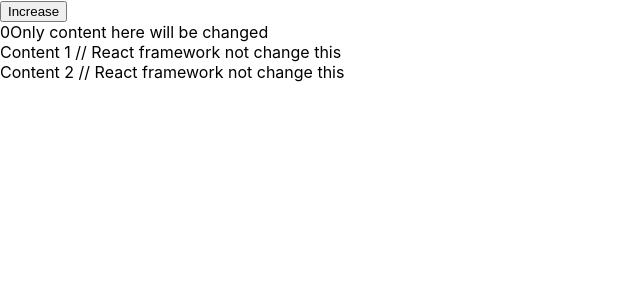
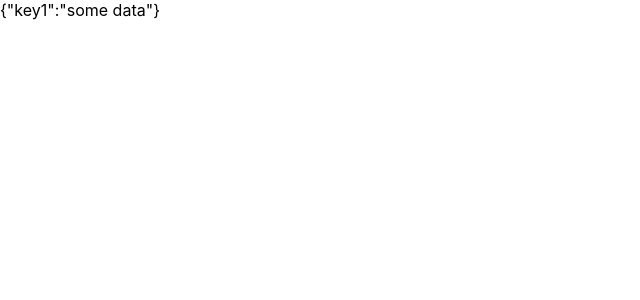
Before and after one commit to quangminhit94/react-basic-lesson, a React (Create React App) app: page / in a window 1280 px wide. Shown: the top 300 px of the page, without its empty margins (0-640 px from the left). Built offline with nearby package versions, Linux system fonts and the light colour scheme.

Commit message:
8 read object

```diff
--- a/src/App.js
+++ b/src/App.js
@@ -1,39 +1,22 @@
 
 import React, { Component } from 'react'
-import axios from 'axios'
-
-const axiosInstance = axios.create({
-  baseURL: 'https://jsonplaceholder.typicode.com'
-})
 
 class App extends Component {
-  state = {
-    counter: 0
-  }
-
-  increment = () => {
-    this.setState({counter: 5})
-  }
 
   render() {
+    const var1 = {
+      key1: 'some data'
+    }
     return (
       <div className="App">
-        <button onClick={this.increment}>Increase</button>
-        <div>
-          {this.state.counter}
-          Only content here will be changed
-        </div>
-        <div>
-          Content 1 // React framework not change this
-        </div>
-        <div>
-          Content 2 // React framework not change this
-        </div>
-
+        {React.createElement(
+          'div',
+          {className: 'app'},
+          JSON.stringify(var1)
+        )}
       </div>
     )
   }
 }
 
-
 export default App;
```
Also changed, not shown: 1 other file (tests, documents, lock files or other folders).
